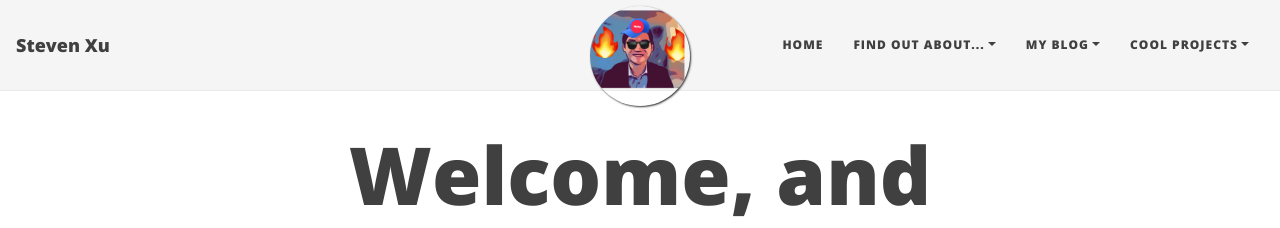
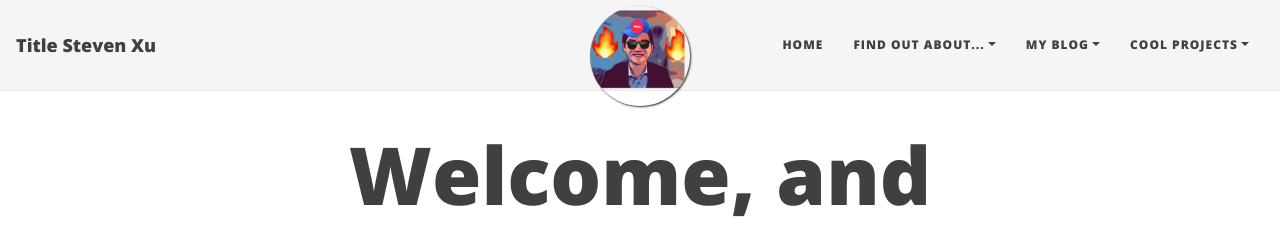
Before and after one commit to stevestar888/steven.github.io, a Jekyll site: the page built from index.html, in a window 1280 px wide. Shown: the top 228 px of the page. Built offline with Jekyll 4.4.1, drawn with Linux system fonts in a browser that asks for light colours; nearby versions of some CDN libraries; the list of posts is cut into pages by our own code.

Commit message:
Update _config.yml

```diff
--- a/_config.yml
+++ b/_config.yml
@@ -1,7 +1,7 @@
 # --- Basic options --- #
 
 # Name of website
-title: "Steven Xu"
+title: "Title Steven Xu"
 
 # Short description of your site
 description: "My trail of activity & presence on the web"
```
